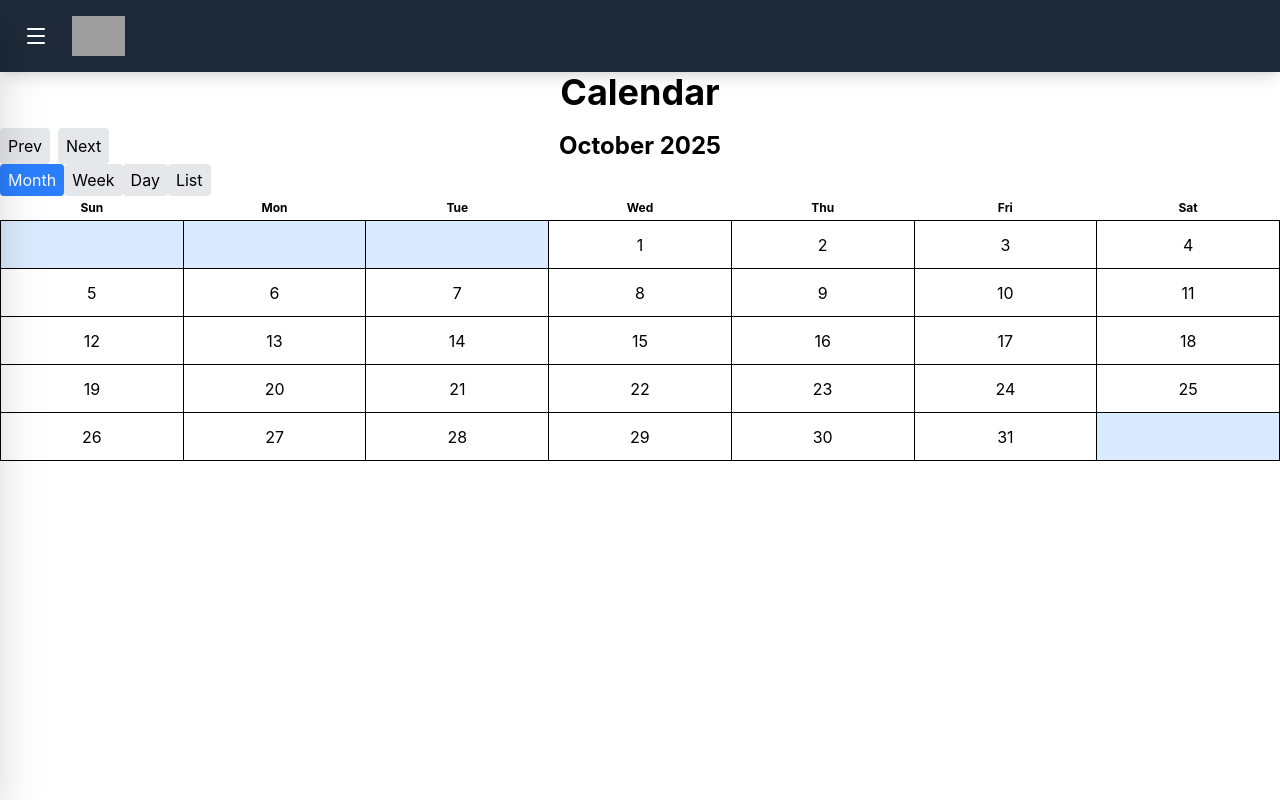
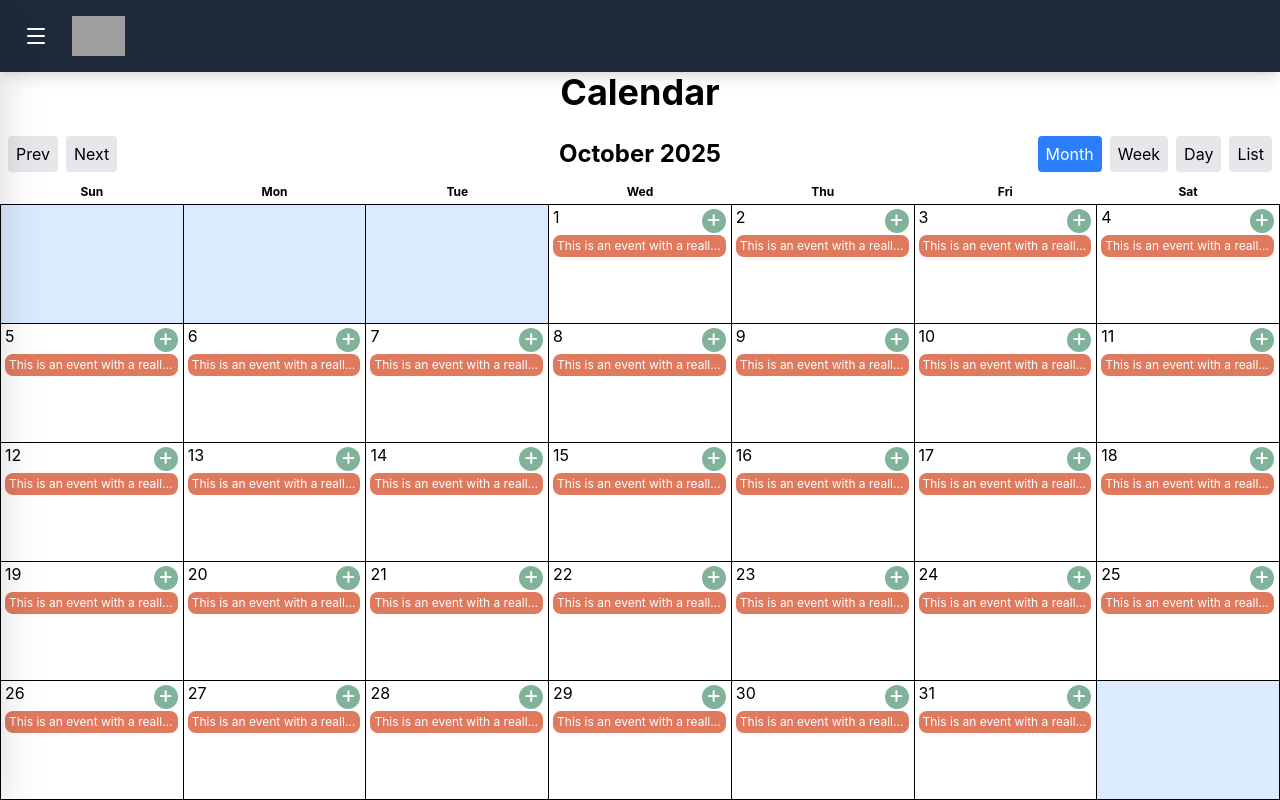
Before and after one commit to StenPelzer/INFWAD-Calendar, a React (Vite) app: page / in a window 1280 px wide. Built offline with nearby package versions, Linux system fonts and the light colour scheme; grey boxes are pictures that could not be loaded.

Commit message:
Restructuring and restyling of month view

```diff
--- /dev/null
+++ b/src/_variables.scss
@@ -0,0 +1,9 @@
+$beige: #f4f1de;
+$orange: #e07a5f;
+$blue: #3d405b;
+$green: #81b29a;
+$yellow: #f2cc8f;
+
+$transition-duration: 0.2s;
+$transition-ease: ease-in-out;
+$transition: $transition-duration all $transition-ease;
--- /dev/null
+++ b/src/features/calendar/assets/styles.scss
@@ -0,0 +1,121 @@
+@import '../../../_variables.scss';
+
+// General
+.calendar {
+  display: flex;
+  flex-direction: column;
+  width: 100%;
+}
+
+table {
+  width: 100%;
+  height: 100%;
+  table-layout: fixed;
+
+  .calendar-day-wrapper {
+    position: relative;
+    vertical-align: top;
+    padding: 0.25rem;
+
+    .calendar-day {
+      position: absolute;
+      width: calc(100% - 0.5rem - 1px);
+      height: calc(100% - 0.5rem - 1px);
+      left: 0.25rem;
+      top: 0.25rem;
+    }
+  }
+}
+
+// Header
+.date-header {
+  display: grid;
+  grid-template-columns: 1fr auto 1fr;
+  gap: 1rem;
+  padding: 0.5rem;
+
+  .navigation {
+    display: flex;
+    gap: 0.5rem;
+  }
+
+  .date-display {
+    font-size: 1.5rem;
+    font-weight: bold;
+    flex-grow: 1;
+    text-align: center;
+  }
+
+  .view-type-switcher {
+    display: flex;
+    justify-content: flex-end;
+    gap: 0.5rem;
+  }
+
+  @media screen and (max-width: 600px) {
+    grid-template-columns: auto auto;
+
+    .date-display {
+      text-align: right;
+    }
+
+    .view-type-switcher {
+      grid-column: span 2;
+    }
+  }
+}
+
+// Events
+.events {
+  width: 100%;
+  overflow: scroll;
+  scrollbar-width: none;
+
+  &::-webkit-scrollbar {
+    display: none;
+  }
+
+  .event {
+    background-color: $orange;
+    color: white;
+    border-radius: 0.5rem;
+    padding: 0.125rem 0.25rem;
+    font-size: 0.75rem;
+    margin-top: 0.125rem;
+    width: 100%;
+    -webkit-line-clamp: 1;
+    line-clamp: 1;
+    overflow: hidden;
+    text-overflow: ellipsis;
+    display: -webkit-box;
+    -webkit-box-orient: vertical;
+  }
+}
+
+.add-event {
+  background-color: $green;
+  color: white;
+  border-radius: 50%;
+  aspect-ratio: 1;
+  width: 24px;
+  position: relative;
+  cursor: pointer;
+  transition: $transition;
+
+  &::after {
+    content: '+';
+    font-size: 1.5rem;
+    line-height: 20px;
+    display: block;
+    position: absolute;
+    width: 100%;
+    height: 100%;
+    top: 50%;
+    left: 50%;
+    transform: translate(-50%, -50%);
+  }
+
+  &:hover {
+    background-color: darken($green, 10%);
+  }
+}
--- a/src/features/calendar/components/Calendar.tsx
+++ b/src/features/calendar/components/Calendar.tsx
@@ -1,9 +1,9 @@
 import React, { useState } from 'react'
-import MonthView from './MonthView'
-import WeekView from './WeekView'
-import DayView from './DayView'
-import ListView from './ListView'
-import './styles.scss'
+import MonthView from '../features/month/components/Month'
+import WeekView from '../features/week/components/Week'
+import DayView from '../features/day/components/Day'
+import ListView from '../features/list/components/List'
+import '../assets/styles.scss'
 
 function getDaysInMonth(year: number, month: number) {
   return new Date(year, month + 1, 0).getDate()
@@ -96,9 +96,7 @@ export default function Calendar() {
         <span className="date-display">
           {monthNames[currentMonth]} {currentYear}
         </span>
-        <div className="spacer"></div>
-      </div>
-      <div>
+        <div className="view-type-switcher">
           <button
             onClick={() => setView('month')}
             className={`px-2 py-1 rounded ${view === 'month' ? 'bg-blue-500 text-white' : 'bg-gray-200'}`}
@@ -123,6 +121,7 @@ export default function Calendar() {
           >
             List
           </button>
+        </div>
       </div>
 
       {view === 'month' && <MonthView {...sharedProps} />}
--- a/src/features/calendar/components/styles.scss
+++ /dev/null
@@ -1,32 +0,0 @@
-.calendar {
-  display: flex;
-  flex-direction: column;
-  width: 100%;
-}
-
-// General header
-.date-header {
-  display: grid;
-  grid-template-columns: 1fr auto 1fr;
-  gap: 1rem;
-
-  @media screen and (max-width: 600px) {
-    grid-template-columns: auto auto;
-
-    .spacer {
-      display: none;
-    }
-  }
-
-  .navigation {
-    display: flex;
-    gap: 0.5rem;
-  }
-
-  .date-display {
-    font-size: 1.5rem;
-    font-weight: bold;
-    flex-grow: 1;
-    text-align: center;
-  }
-}
--- /dev/null
+++ b/src/features/calendar/features/month/assets/styles.scss
@@ -0,0 +1,23 @@
+.month-view-container {
+  flex-grow: 1;
+
+  .calendar-day {
+    display: flex;
+    height: 100%;
+    flex-direction: column;
+  }
+
+  .calendar-day-header {
+    display: flex;
+    justify-content: space-between;
+    align-items: flex-start;
+
+    .day-number {
+      line-height: 1;
+    }
+  }
+
+  .events {
+    flex-grow: 1;
+  }
+}
--- a/src/features/calendar/components/MonthView.tsx
+++ b/src/features/calendar/features/month/components/Month.tsx
@@ -1,4 +1,5 @@
-import type { CalendarViewProps, EventType } from '../types/CalendarTypes'
+import type { CalendarViewProps, EventType } from '../../../types/CalendarTypes'
+import '../assets/styles.scss'
 
 export default function MonthView({
   currentYear,
@@ -41,15 +42,23 @@ export default function MonthView({
               {week.map((day, j) => (
                 <td
                   key={j}
-                  className={`h-12 w-12 text-center border ${selectedDay === day ? 'bg-blue-100' : ''}`}
+                  className={`calendar-day-wrapper border ${selectedDay === day ? 'bg-blue-100' : ''}`}
                 >
                   {day && (
-                    <button
-                      className="w-full h-full"
-                      onClick={() => setSelectedDay(day)}
-                    >
-                      {day}
-                    </button>
+                    <div className="calendar-day">
+                      <div className="calendar-day-header">
+                        <button className="day-number">{day}</button>
+                        <button
+                          className="add-event"
+                          onClick={() => setSelectedDay(day)}
+                        ></button>
+                      </div>
+                      <div className="events">
+                        <div className="event">
+                          This is an event with a really long name
+                        </div>
+                      </div>
+                    </div>
                   )}
                 </td>
               ))}
--- a/src/styles.css
+++ b/src/styles.css
@@ -27,5 +27,6 @@ code {
 
   .page {
     flex-grow: 1;
+    display: flex;
   }
 }
```
Also changed, not shown: src/features/calendar/features/day/components/Day.tsx (renamed from src/features/calendar/components/DayView.tsx), src/features/calendar/features/list/components/List.tsx (renamed from src/features/calendar/components/ListView.tsx), src/features/calendar/features/week/components/Week.tsx (renamed from src/features/calendar/components/WeekView.tsx). Lines whose indentation alone changed are shown as unchanged.
